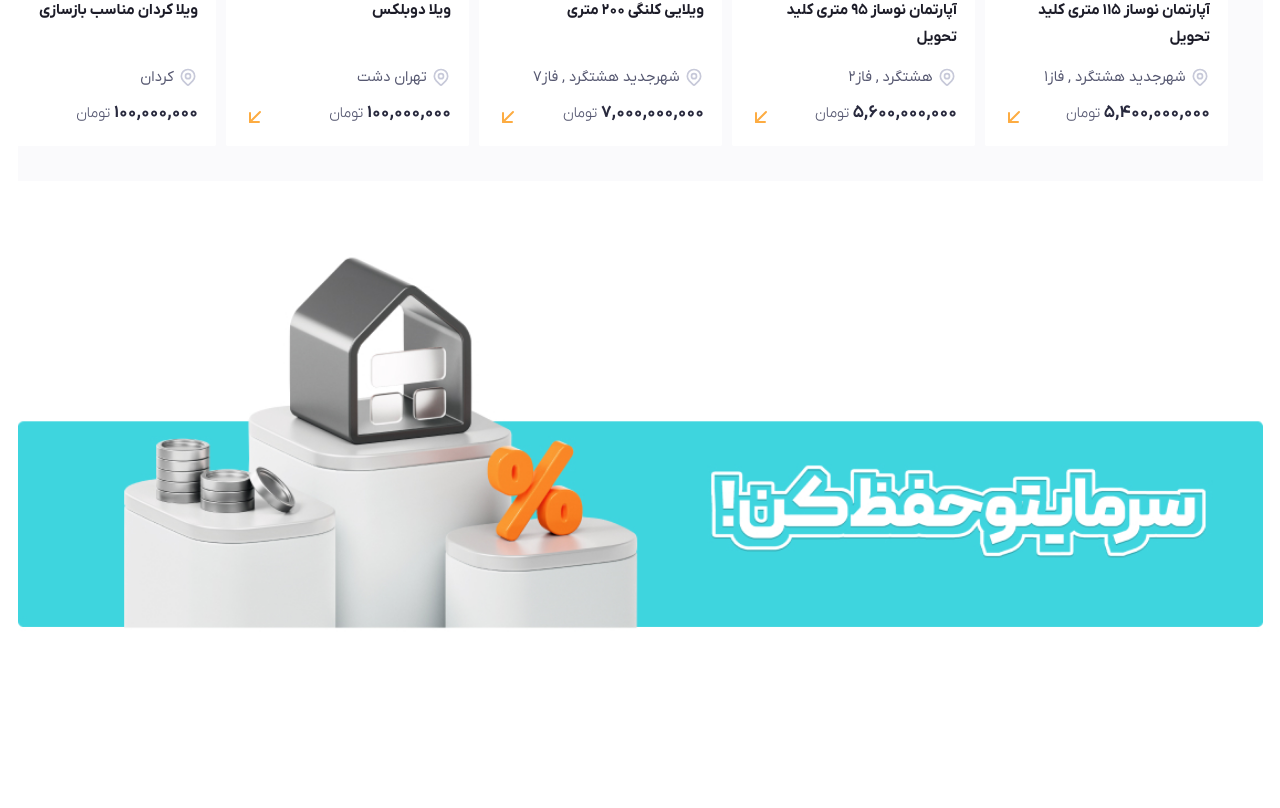
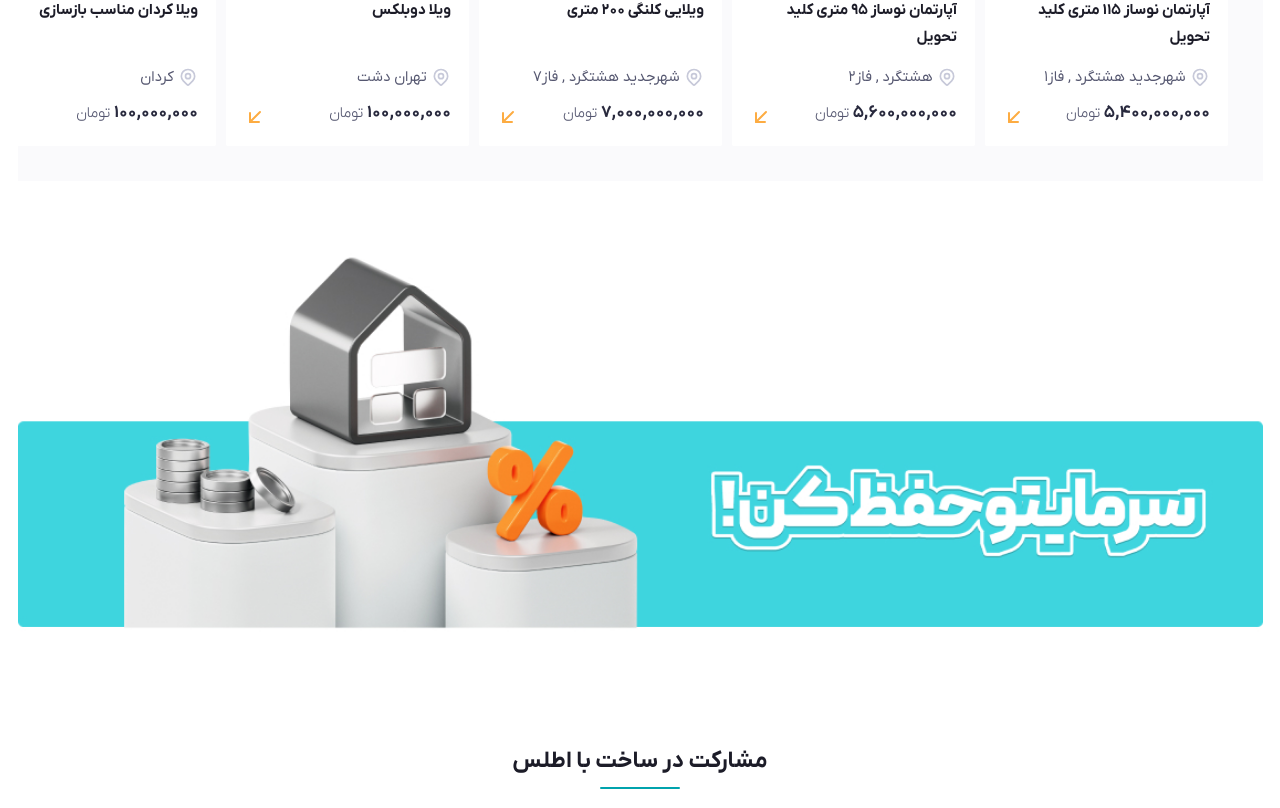
Before and after one commit to amirmahdizare/atlas, a Next.js app: page / in a window 1280 px wide. Shown: the part 1225-2033 px from the top of the page. Before the commit the page ends 1940 px from the top, so only its background shows below. Built offline with nearby package versions, Linux system fonts and the light colour scheme.

Commit message:
Init Corporate

```diff
--- /dev/null
+++ b/app/components/landingPage/Corporate/Corporate.tsx
@@ -0,0 +1,13 @@
+import React from 'react'
+
+export const Corporate = () => {
+    return (
+        <div className='flex flex-col gap-4'>
+            <div className='text-h3-bolder text-raisin-black relative text-center'>
+                مشارکت در ساخت با اطلس
+                <div className='absolute bg-mint-green w-[80px] left-1/2 -translate-x-1/2 h-[2px] top-full mt-1.5 rounded '></div>
+            </div>
+
+        </div>
+    )
+}
--- a/app/components/landingPage/index.ts
+++ b/app/components/landingPage/index.ts
@@ -2,3 +2,4 @@ export { HeroSection } from './HeroSection/HeroSection'
 export { Services } from './Services/Services'
 export { News } from './News/News'
 export { Banner } from './Banner/Banner'
+export { Corporate } from './Corporate/Corporate'
--- a/app/page.tsx
+++ b/app/page.tsx
@@ -1,4 +1,4 @@
-import { Banner, HeroSection, News, Services } from "components/landingPage";
+import { Banner, Corporate, HeroSection, News, Services } from "components/landingPage";
 
 export default function Home() {
   return (
@@ -7,6 +7,7 @@ export default function Home() {
       <Services />
       <News />
       <Banner />
+      <Corporate/>
     </main>
   )
 }
```
